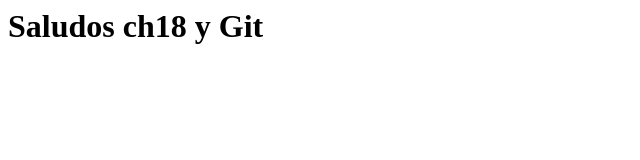
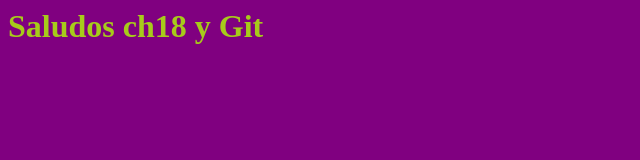
Before and after one commit to ferplp/web1, a plain HTML site: page index.html in a window 1280 px wide. Shown: the whole page, without its empty margins (0-640 px from the left). Drawn offline with Linux system fonts and the light colour scheme.

Commit message:
styling: fondo y color

```diff
--- a/index.html
+++ b/index.html
@@ -1,6 +1,6 @@
 <html>
   <head>
-
+    <link rel="stylesheet" href="mystyle.css">
   </head>
   <body>
     <h1>Saludos ch18 y Git</h1>
--- a/mystyle.css
+++ b/mystyle.css
@@ -0,0 +1,7 @@
+body {background-color: purple;
+}
+
+h1 {
+  color: #a7cb1a;
+
+}
```
